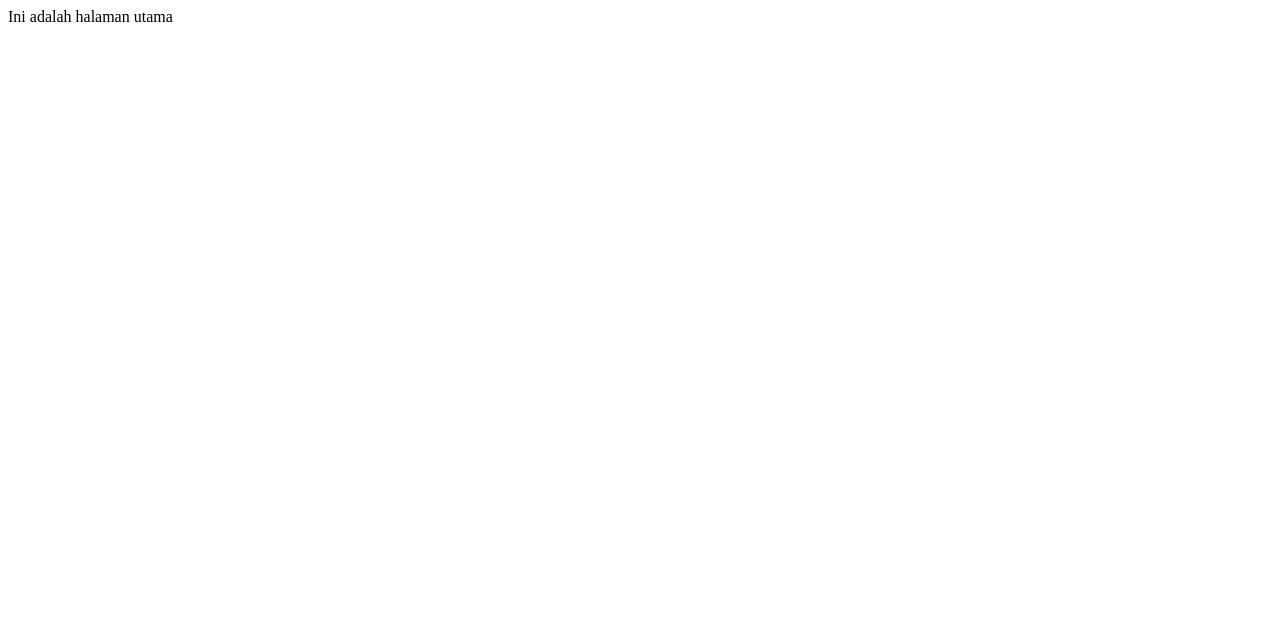
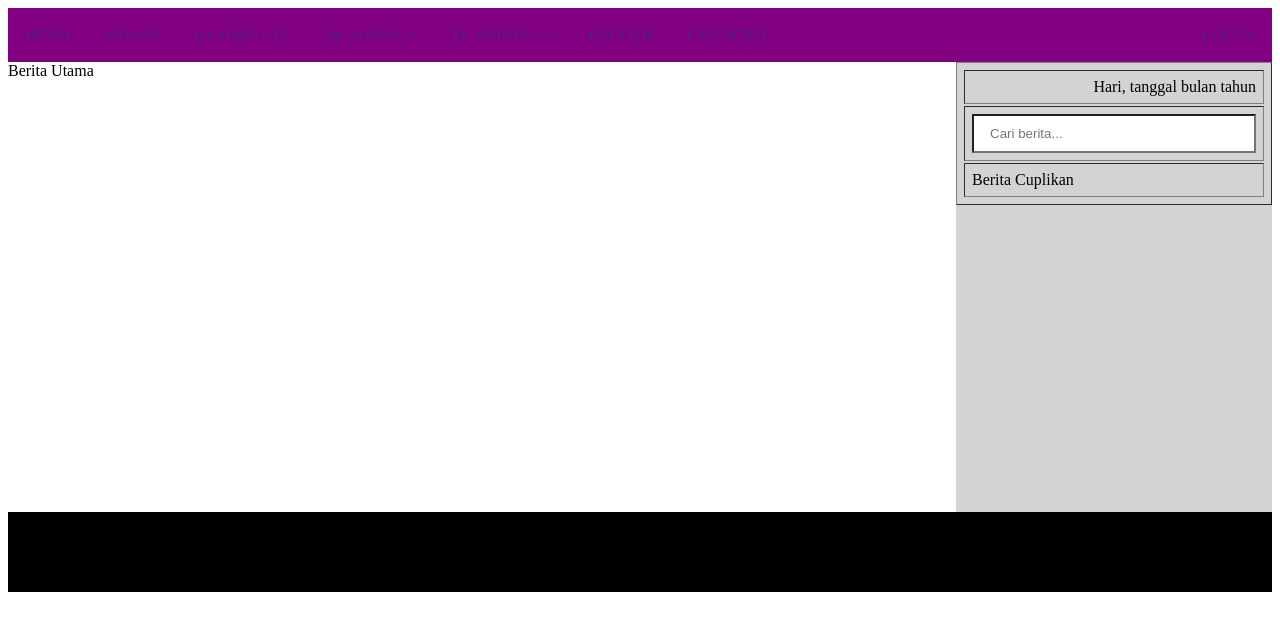
Before and after one commit to aaziz2001/pemweb-kelompok10, a plain HTML site: page index.html in a window 1280 px wide. Drawn offline with Linux system fonts and the light colour scheme.

Commit message:
Add files via upload

```diff
--- a/index.html
+++ b/index.html
@@ -1,9 +1,50 @@
 <html>
 <head>
-	<meta charset="utf-8">
-	<title>Berita</title>
+	<title>BERITA</title>
+	<link rel="stylesheet" type="text/css" href="style.css">
 </head>
 <body>
-<p>Ini adalah halaman utama</p>
+	<div class="fbody">
+		<!--
+		<div class="header">
+			<h1>Portal Berita</h1>
+			<p>Terbaik dan Terpercaya Sejagat Raya</p>
+		</div>
+		-->
+
+		<div class="menu">
+			<table border="0">
+			<tr>
+				<td><a href="">HOME</a></td>
+				<td><a href="">BISNIS</a></td>
+				<td><a href="">KESEHATAN</a></td>
+				<td><a href="">OLAHRAGA</a></td>
+				<td><a href="">PENDIDIKAN</a></td>
+				<td><a href="">POLITIK</a></td>
+				<td><a href="">EKONOMI</a></td>
+				<td width="100%"><a href="#"></a></td>
+				<td><a href="">LOGIN</a></td>
+			</ul>
+			</table>
+		</div>
+		<div class="badan">
+			<div class="content">
+				Berita Utama
+			</div>
+			<div class="sidebar">
+				<table border="1" width="100%" cellpadding="7">
+					<tr><td><p align="right">Hari, tanggal bulan tahun</p></td></tr>
+					<tr><td><input type="text" placeholder="Cari berita..."></td></tr>
+					<tr><td>Berita Cuplikan</td></tr>
+				</table>
+
+
+			</div>
+
+		</div>
+		<div class="footer">
+			Footer
+		</div>
+	</div>
 </body>
 </html>
--- /dev/null
+++ b/style.css
@@ -0,0 +1,62 @@
+.fbody{
+    background: black;
+    width: 100%
+    height: 100%;
+}
+
+.fbody .header{
+    background: green;
+    padding: 10px 10px;
+    text-align: center;
+}
+
+.fbody .menu{
+    background: purple;
+}
+
+.fbody .menu tr td{
+    background: purple;
+    padding: 15;
+}
+
+.fbody .menu a{
+
+    font-size: 17;
+    text-decoration: none;
+}
+
+.badan{
+    height: 450px;
+}
+
+.fbody .badan .content{
+    background: white;
+    float: left;
+    height: 100%;
+    width: 75%;
+}
+
+.fbody .badan .sidebar{
+    background: lightgrey;
+    float: left;
+    width: 25%;
+    height: 100%;
+}
+
+.fbody .badan .sidebar table{
+    padding: 5;
+}
+
+.fbody .badan .sidebar tr td input{
+    background-color: #FFFFFF;
+    width: 100%;
+    padding: 10px 16px;
+}
+
+.fbody .footer{
+    background: black;
+    text-align: center;
+    width: 100%;
+    height : 80px;
+
+}
```
